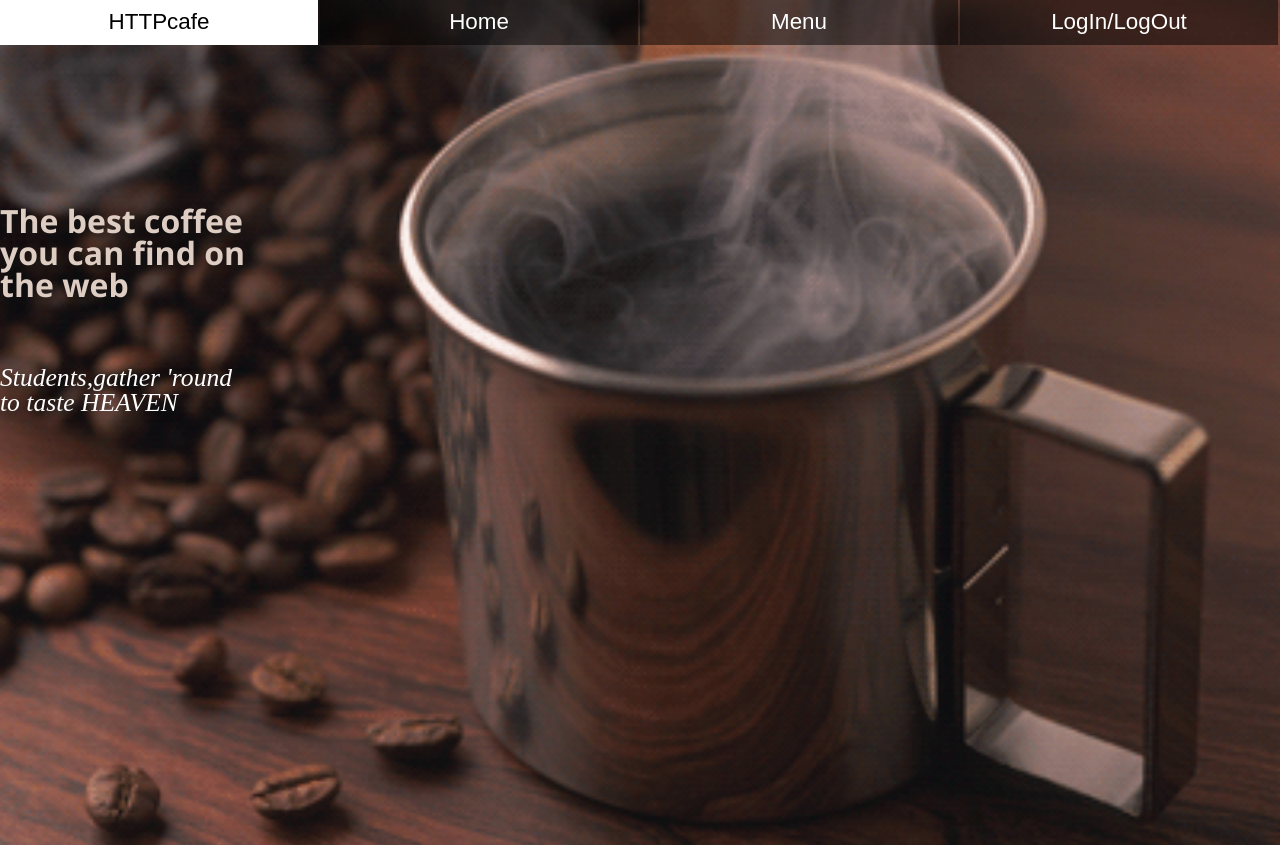
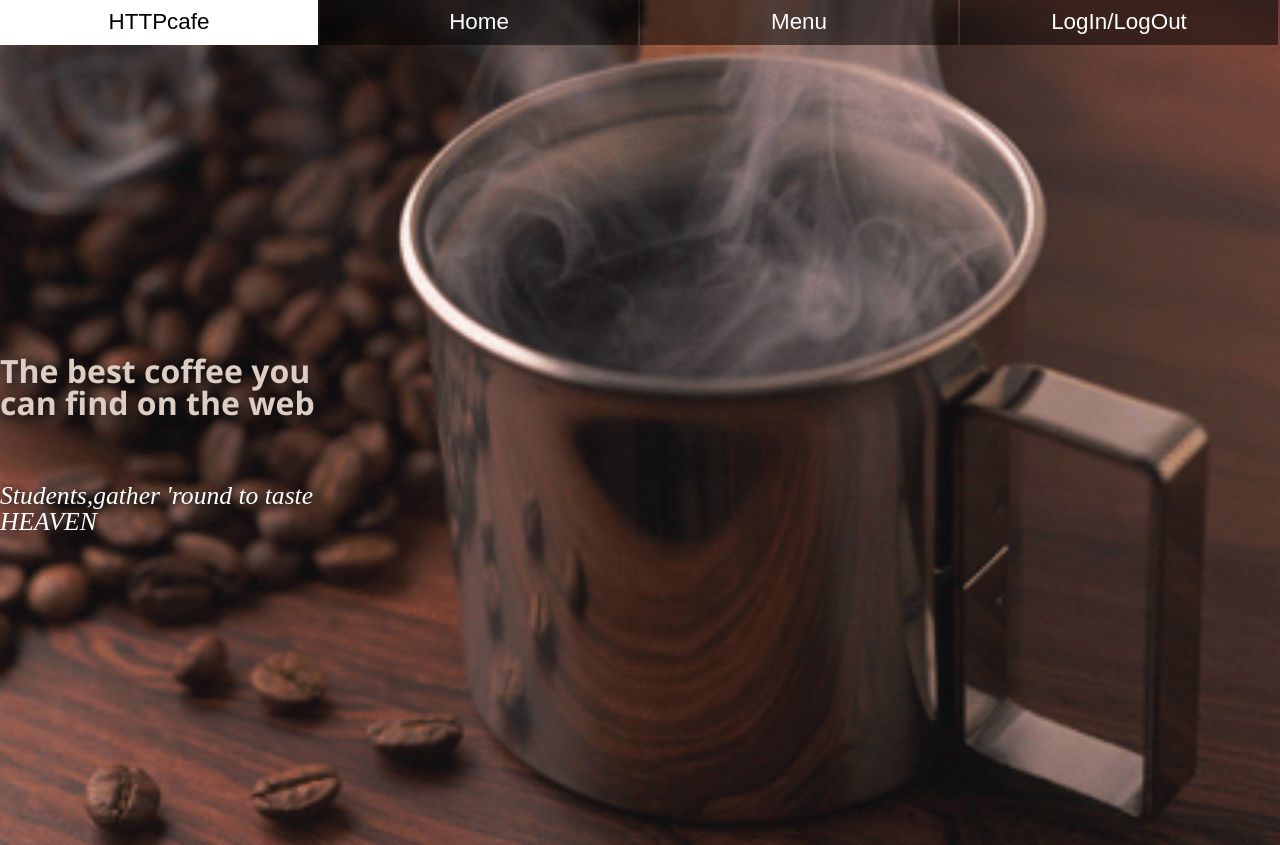
Before and after one commit to LaviniaDisca/HTTPCafe, a PHP site: page / in a window 1280 px wide. Run offline with PHP 8.4, Linux system fonts and the light colour scheme.

Commit message:
Update style.css

```diff
--- a/style.css
+++ b/style.css
@@ -147,25 +147,28 @@ body {
 #first-section {
     width: 100%;
     height: 100vh;
-    display: grid;
-    grid-template-columns: repeat(5,1fr);
-    grid-template-rows: repeat(5, 1fr);
+    display: flex;
+    flex-direction: column;
+    align-items: center;
+    justify-content: center;
 }
 
 #first-section h2 {
-    grid-area: 2/1/span 2/span 1;
+    width: 25%;
+    align-self: flex-start;
     font-family: 'Segoe UI', Tahoma, Geneva, Verdana, sans-serif;
     font-size: calc(10vw / 4);
     font-weight: 900;
     color: rgb(221, 205, 195);
-    display: block;
     font-weight: 900;
     text-shadow: 4px 4px 10px #111;
+    margin-bottom:2em;
 }
 
 #first-section h1 {
-    grid-area: 3/1/span 3/span 1;
+    width: 25%;
     font-family: Cormorant Garamond;
+    align-self: flex-start;
     font-size: calc(8vw / 4);
     color: white;
     font-weight: 200;
```
